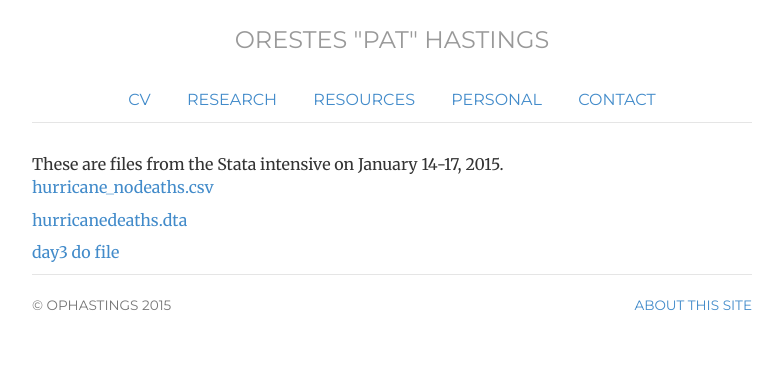
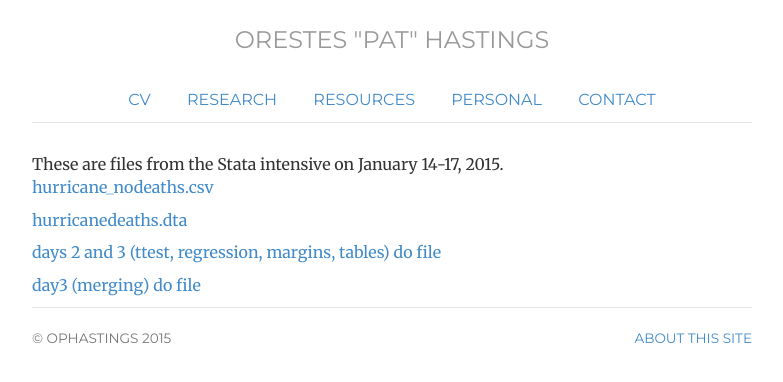
Before and after one commit to ophastings/ophastings.github.io, a Jekyll site: the page built from stataintensive/index.html, in a window 1280 px wide. Shown: the top 382 px of the page, without its empty margins (248-1031 px from the left). Built offline with Jekyll 4.4.1, drawn with Linux system fonts in a browser that asks for light colours; comment, search, counter and statistics services are not loaded.

Commit message:
Update index.html

```diff
--- a/stataintensive/index.html
+++ b/stataintensive/index.html
@@ -13,4 +13,5 @@ These are files from the Stata intensive on January 14-17, 2015.
 
 <p><a href="./hurricane_nodeaths.csv">hurricane_nodeaths.csv</a> </p>
 <p><a href="./hurricanedeaths.dta">hurricanedeaths.dta</a> </p>
-<p><a href="./day3.txt">day3 do file</a> </p>
+<p><a href="./days23.txt">days 2 and 3 (ttest, regression, margins, tables) do file</a> </p>
+<p><a href="./day3.txt">day3 (merging) do file</a> </p>
```
